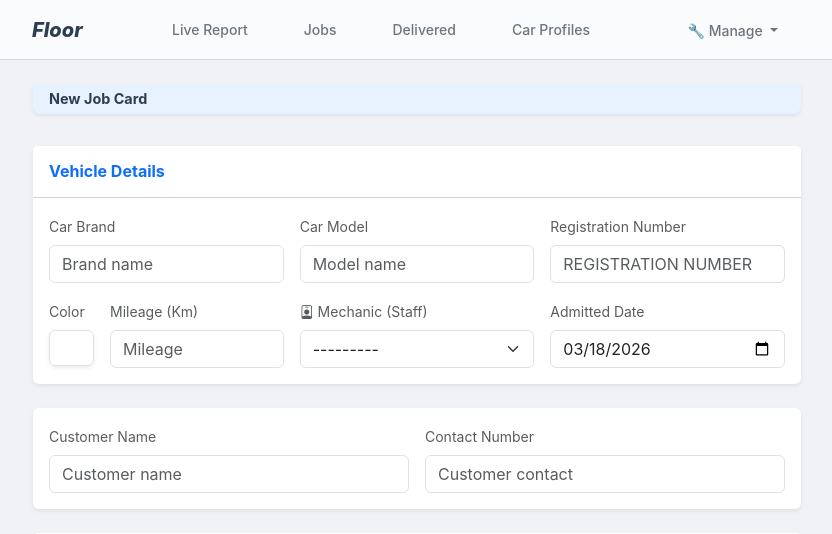
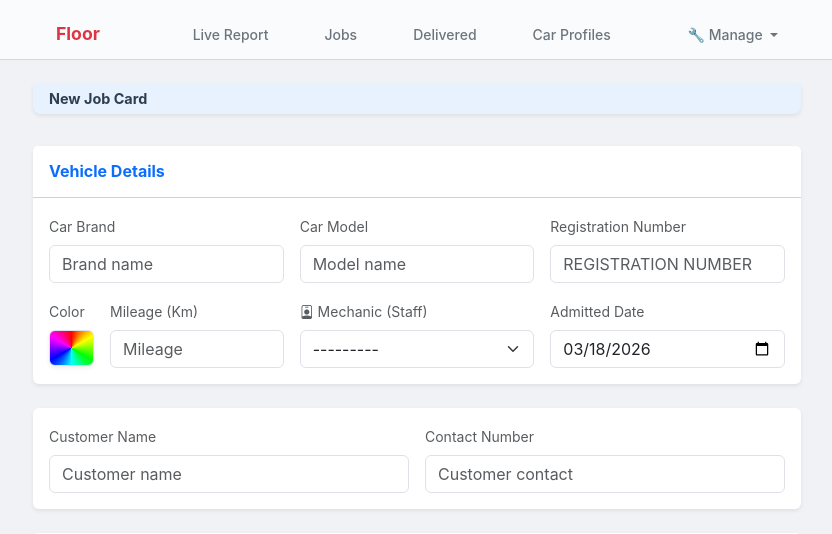
Before and after one commit to Irshaduu/formula-d-workshop, a Django app: page /jobcards/create/ in a window 1280 px wide. Shown: the top 534 px of the page, without its empty margins (223-1055 px from the left). Run offline with Django 5.2, Linux system fonts and the light colour scheme; a user stored in the database is signed in; data comes from the database, SQL or seed files in the repository; both versions use the stored data as it was after the commit.

Commit message:
Role-based color-coding for main 'Floor' navigation button (Red=Owner, Yellow=Office, White=Floor)

```diff
--- a/workshop/templates/workshop/base.html
+++ b/workshop/templates/workshop/base.html
@@ -256,7 +256,10 @@
             <!-- Left: Logo -->
             <a class="navbar-brand d-flex align-items-center gap-2" href="{% url 'home' %}"
                 style="text-decoration: none;">
-                <span style="font-weight: 800; font-style: italic; color: var(--color-text);">Floor</span>
+                <span class="nav-link-custom fw-bold"
+                      style="font-size: 1.1rem; color: {% if request.user|has_group:'Owner' or request.user.is_superuser %}#dc3545{% elif request.user|has_group:'Office' %}#ffc107{% else %}#ffffff{% endif %} !important; font-style: normal;">
+                      Floor
+                </span>
             </a>
 
             <!-- Center: Links -->
--- a/workshop/templates/workshop/jobcard/jobcard_form.html
+++ b/workshop/templates/workshop/jobcard/jobcard_form.html
@@ -199,7 +199,7 @@
                                     <label class="form-label small text-muted">Color</label>
                                     <!-- COMPACT COLOR PICKER -->
                                     <div class="dropdown">
-                                        <div id="color-picker-trigger" class="cursor-pointer border shadow-sm"
+                                        <div id="color-picker-trigger" class="cursor-pointer border shadow-sm {% if not jobcard.car_color %}rainbow-dot{% endif %}"
                                              data-bs-toggle="dropdown" aria-expanded="false"
                                              style="width: 100%; height: 36px; background-color: {{ jobcard.get_car_color_hex }};"
                                              title="Select Car Color">
--- a/workshop/templates/workshop/jobcard/jobcard_list.html
+++ b/workshop/templates/workshop/jobcard/jobcard_list.html
@@ -32,8 +32,10 @@
                     <div class="d-flex justify-content-between align-items-start mb-1 pe-4">
                         <h5 class="card-title fw-bold mb-0 text-truncate"
                             style="letter-spacing: -0.5px; color: var(--color-primary);">
+                            {% if job.car_color %}
                             <span class="d-inline-block rounded-circle me-1"
                                   style="width: 10px; height: 10px; background-color: {{ job.get_car_color_hex }}; vertical-align: middle; border: 1px solid rgba(0,0,0,0.1); margin-top: -3px;"></span>
+                            {% endif %}
                             {{ job.brand_name }} {{ job.model_name }}
                         </h5>
                         <small class="job-date ms-2 pt-1" style="font-size: 0.75rem; white-space: nowrap;">
--- a/workshop/templates/workshop/jobcard/live_report.html
+++ b/workshop/templates/workshop/jobcard/live_report.html
@@ -143,8 +143,10 @@
                 <div class="car-header">
                     <div class="car-info">
                         <!-- Color Indicator -->
+                        {% if job.car_color %}
                         <span class="d-inline-block rounded-circle me-1"
                               style="width: 12px; height: 12px; background-color: {{ job.get_car_color_hex }}; vertical-align: middle; border: 1px solid rgba(0,0,0,0.1); margin-top: -2px;"></span>
+                        {% endif %}
                         <span class="me-2">{{ job.brand_name }} {{ job.model_name }}</span>
                         <span class="reg-tag">{{ job.registration_number }}</span>
                     </div>
```
Also changed, not shown: db.sqlite3.
